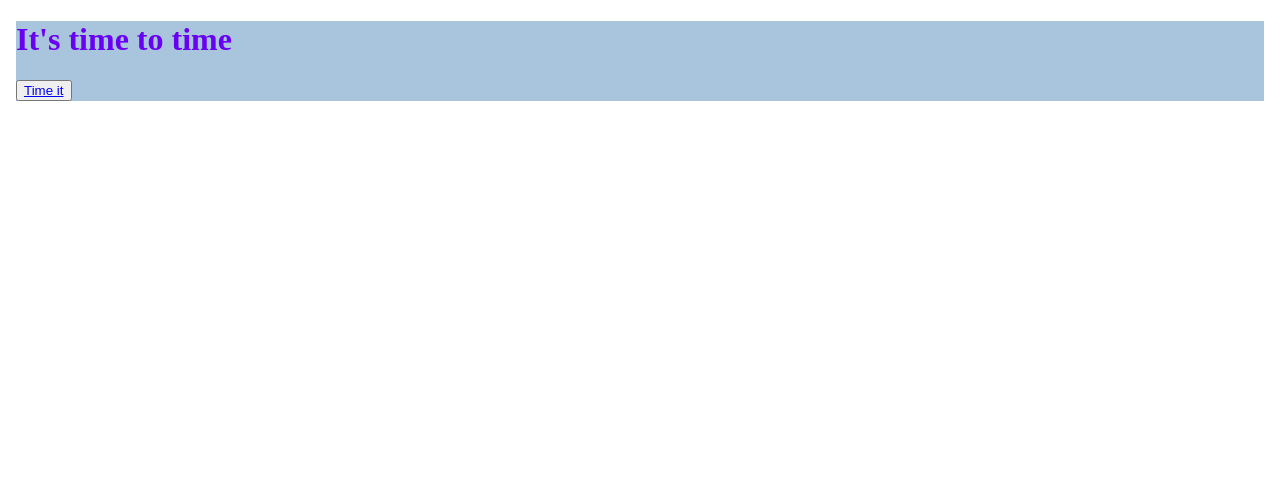
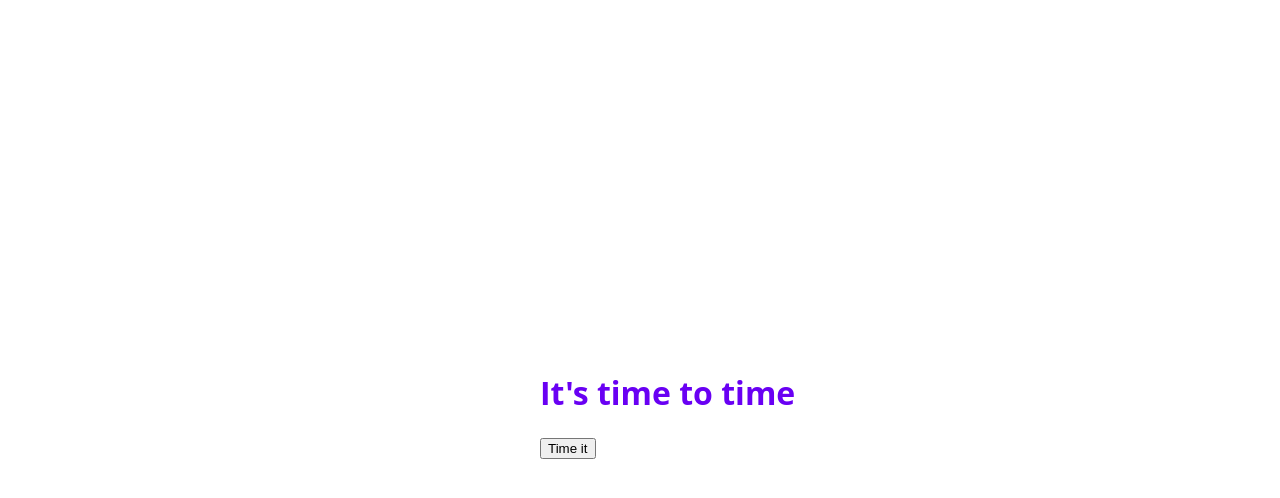
Before and after one commit to studzin-sky/time-to-time, a SvelteKit app in the folder myapp/: page / in a window 1280 px wide. Shown: the top 498 px of the page. Built offline with nearby package versions, Linux system fonts and the light colour scheme.

Commit message:
updating style and reformating app to one page with components

```diff
--- /dev/null
+++ b/myapp/src/Timer.svelte
@@ -0,0 +1,28 @@
+<script lang="ts">
+	import { onMount } from 'svelte';
+
+	let second = 0;
+	let minute = 0;
+	let hour = 0;
+	onMount(() => {
+		const interval = setInterval(() => {
+			second = second + 1;
+		}, 1000);
+	});
+	$: if (second === 60) {
+		minute++;
+		second = 0;
+	}
+	$: if (minute === 60) {
+		hour++;
+		minute = 0;
+	}
+	$: if (hour === 24) {
+		hour = 0;
+	}
+</script>
+
+<p>you timed</p>
+<p>{second} seconds</p>
+<p>{minute} minutes</p>
+<p>{hour} hours</p>
--- a/myapp/src/routes/+page.svelte
+++ b/myapp/src/routes/+page.svelte
@@ -1,10 +1,44 @@
+<script>
+	import Timer from '../Timer.svelte';
+	let isTime = 0;
+	function isTimeClick() {
+		isTime = 1;
+	}
+	function isTimeUnclick() {
+		isTime = 0;
+	}
+</script>
+
+<body>
+	{#if !isTime}
+		<div>
+			<h1>It's time to time</h1>
+			<button on:click={isTimeClick}>Time it</button>
+		</div>
+	{/if}
+	{#if isTime}
+		<div>
+			<Timer />
+			<button on:click={isTimeUnclick}>back</button>
+		</div>
+	{/if}
+</body>
+
 <style>
-    body {
-        background-color: rgb(169, 197, 221);
-        color:rgb(105, 0, 243)
-    }
+	body {
+		background-color: rgb(169, 197, 221);
+		color: rgb(105, 0, 243);
+	}
+	div {
+		font-family: 'Open Sans', sans-serif;
+		background-color: var(--clr-background);
+		color: var(--clr-dark);
+		min-width: 320px;
+		font-weight: 900;
+		position: fixed;
+		top: 50%;
+		left: 50%;
+		margin-top: -50px;
+		margin-left: -100px;
+	}
 </style>
-<body>
-    <h1>It's time to time</h1>
-    <button><a href='/timer'>Time it</a></button>
-</body>
```
Also changed, not shown: myapp/src/routes/timer/+page.svelte (deleted, +0 -24 lines).
